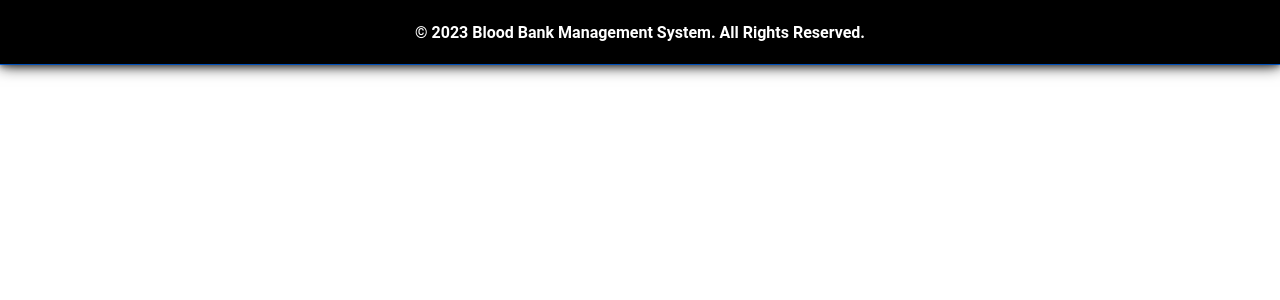
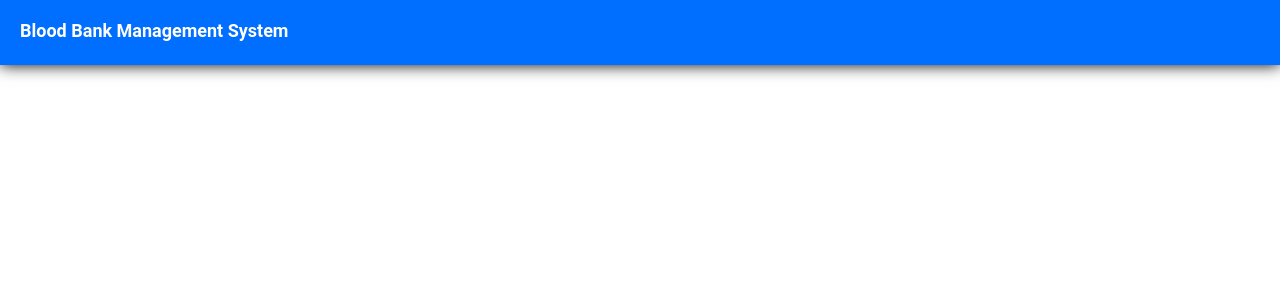
Before and after one commit to ipuppyyt/Blood-Bank-Management-System, a React (Create React App) app: page /user/profile in a window 1280 px wide. Shown: the top 300 px of the page. Built offline with nearby package versions, Linux system fonts and the light colour scheme.

Commit message:
Commented off footer

```diff
--- a/src/App.js
+++ b/src/App.js
@@ -20,8 +20,8 @@ function App() {
           <Route path="/user/dashboard" element={<Dashboard />} />
           <Route path="/user/profile" element={<Profile />} />
         </Routes>
-        <Footer />
       </BrowserRouter>
+      {/* <Footer /> */}
     </div>
   );
 }
--- a/src/components/Footer.jsx
+++ b/src/components/Footer.jsx
@@ -7,9 +7,9 @@ import './css/footer.css';
 
 const Footer = () => {
   return (
-    <div className='footer'>
+    <div class='footer'>
     <Box sx={{ flexGrow: 1 }}>
-      <AppBar position="static" style={{backgroundColor:"#000"}}>
+      <AppBar style={{backgroundColor:"#000"}}>
         <Toolbar>
           <Typography variant="p" style={{fontWeight:"bold"}} component="div" sx={{ flexGrow: 1 }}>
             &copy; {(new Date().getFullYear())} Blood Bank Management System. All Rights Reserved.
--- a/src/components/css/footer.css
+++ b/src/components/css/footer.css
@@ -1,17 +1,2 @@
-* {
-    margin: 0;
-    padding: 0;
-  }
-
-  html, body {
-    height: 100%;
-  }
-
-.footer {
-    height: 50px;
-    background-color: #f5f5f5;
-    text-align: center;
-    position: relative;
-    bottom: 0;
-    width: 100%;
-  }
+.footer{
+}
```
